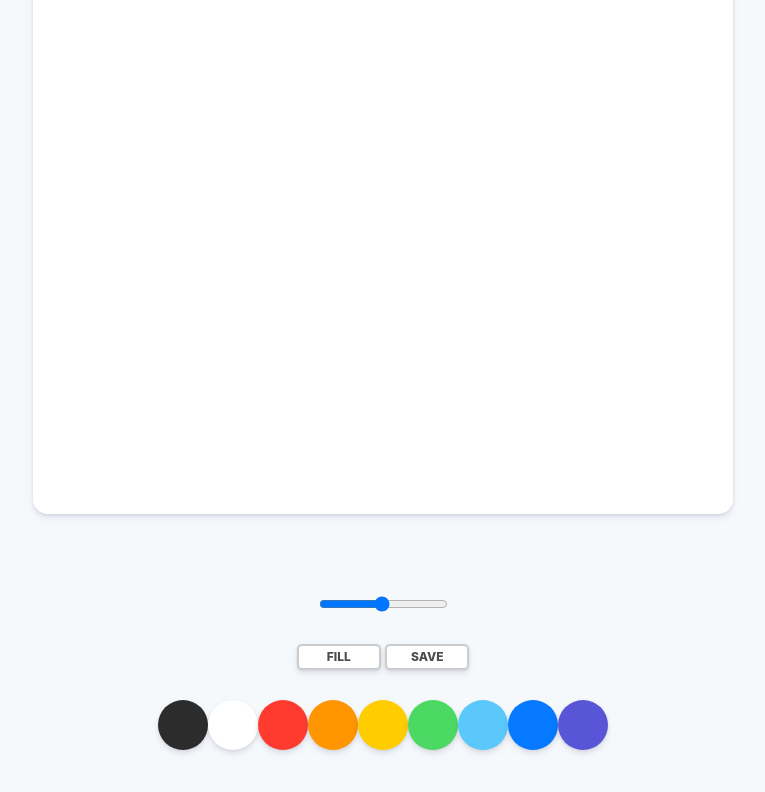
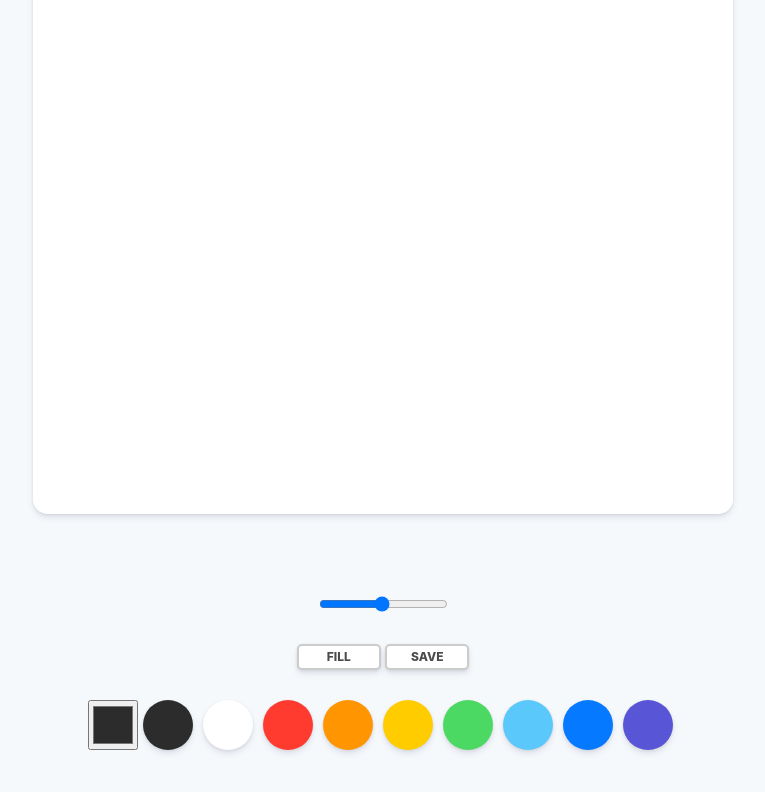
Before and after one commit to kabinny/js_painter, a plain HTML site: page index.html in a window 1280 px wide. Both pictures are taken after a click on the element 440 px from the left and 961 px from the top of the page. Shown: the part 236-1028 px from the top of the page, without its empty margins (257-1022 px from the left). Drawn offline with Linux system fonts and the light colour scheme.

Commit message:
Add inputColor

```diff
--- a/app.js
+++ b/app.js
@@ -5,6 +5,7 @@ const colors = document.getElementsByClassName("jsColor");
 const range = document.getElementById("jsRange");
 const mode = document.getElementById("jsMode");
 const saveBtn = document.getElementById("jsSave");
+const inputColor = document.getElementById("inputColor");
 
 const INITIAL_COLOR = "#2c2c2c";
 const CANVAS_SIZE = 700;
@@ -49,10 +50,22 @@ function onMouseMove(event) {
   }
 }
 
+function rgbToHex(colorval) {
+  let parts = colorval.match(/^rgb\((\d+),\s*(\d+),\s*(\d+)\)$/);
+  delete(parts[0]);
+  for (let i = 1; i <= 3; ++i) {
+    parts[i] = parseInt(parts[i]).toString(16);
+    if (parts[i].length == 1) parts[i] = '0' + parts[i];
+  }
+  return '#' + parts.join('');
+}
+
 function handleColorClick(event) {
-  const color = event.target.style.backgroundColor;
+  let color = event.target.style.backgroundColor;
+  color = rgbToHex(color);
   ctx.strokeStyle = color;
   ctx.fillStyle = color;
+  inputColor.value = color;
 }
 
 function handleRangeChange(event) {
@@ -88,6 +101,12 @@ function handleSaveClick(event) {
   link.click();
 }
 
+function handleInputColor(event) {
+  const color = event.target.value;
+  ctx.strokeStyle = color;
+  ctx.fillStyle = color;
+}
+
 if (canvas) {
   canvas.addEventListener("mousemove", onMouseMove);
   canvas.addEventListener("mousedown", startPainting);
@@ -110,3 +129,7 @@ if (mode) {
 if (saveBtn) {
   saveBtn.addEventListener("click", handleSaveClick);
 }
+
+if (inputColor) {
+  inputColor.addEventListener("input", handleInputColor);
+}
--- a/index.html
+++ b/index.html
@@ -18,8 +18,9 @@
       <button id="jsSave">Save</button>
     </div>
     <div class="controls__colors" id="jsColors">
+      <input type="color" id="inputColor">
       <div class="controls__color jsColor" style="background-color: #2c2c2c;"></div>
-      <div class="controls__color jsColor" style="background-color: white;"></div>
+      <div class="controls__color jsColor" style="background-color: #ffffff;"></div>
       <div class="controls__color jsColor" style="background-color: #ff3b30;"></div>
       <div class="controls__color jsColor" style="background-color: #ff9500;"></div>
       <div class="controls__color jsColor" style="background-color: #ffcc00;"></div>
--- a/styles.css
+++ b/styles.css
@@ -52,12 +52,19 @@ body {
   display: flex;
 }
 
+.controls #inputColor {
+  width: 50px;
+  height: 50px;
+  cursor: pointer;
+}
+
 .controls__colors .controls__color {
   width: 50px;
   height: 50px;
   border-radius: 25px;
   cursor: pointer;
   box-shadow: 0 4px 6px rgba(50, 50, 93, 0.11), 0 1px 3px rgba(0, 0, 0, 0.08);
+  margin: 0 5px;
 }
 
 .controls .controls__range {
```
